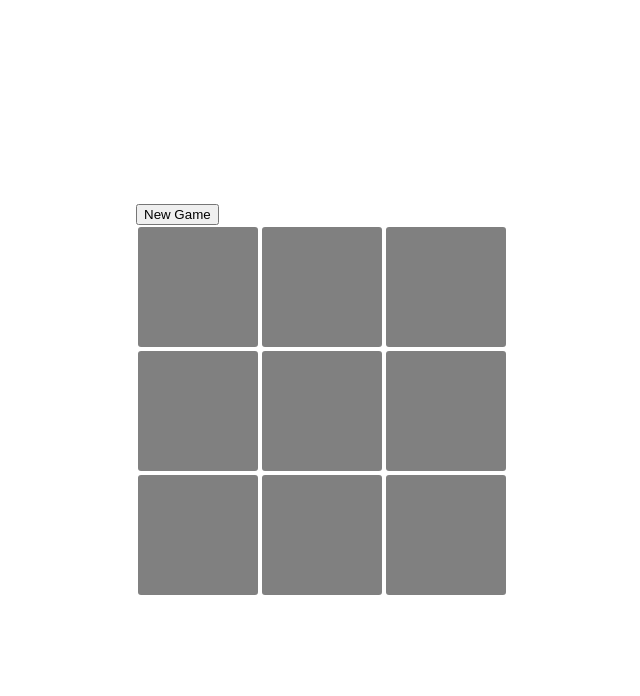
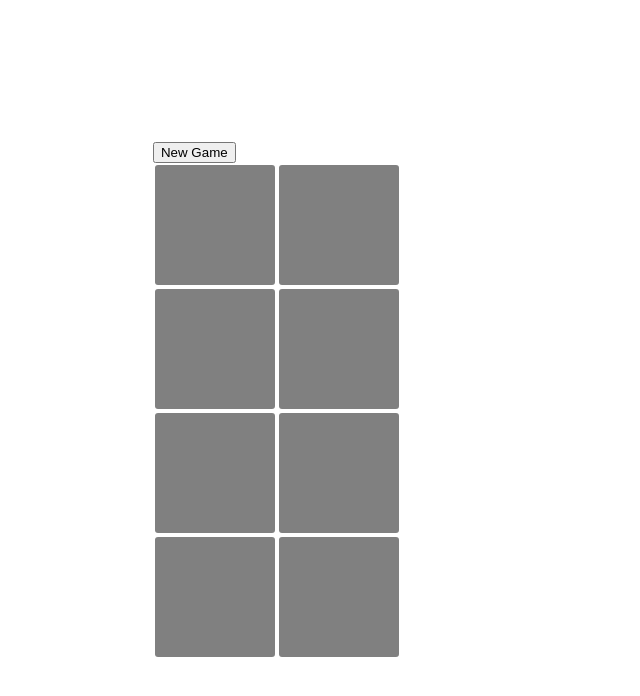
Before and after one commit to quoctrong288/flip-card-game, a React (Create React App) app: page / in a window 1280 px wide. Shown: the top 696 px of the page, without its empty margins (306-946 px from the left). Built offline with nearby package versions, Linux system fonts and the light colour scheme.

Commit message:
Normal game

```diff
--- a/src/App.js
+++ b/src/App.js
@@ -1,6 +1,5 @@
 import React, { Component } from 'react';
 import Card from './components/Card';
-import logo from './logo.svg';
 import './App.css';
 
 class App extends Component {
@@ -8,30 +7,62 @@ class App extends Component {
       super(props);
 
       this.level = 1;
+      this.firstCard = null;
+      this.secondCard = null;
       this.state = {
           numbers: []
       }
 
-      this.handleTileClick = this.handleTileClick.bind(this);
+      this.handleCardClick = this.handleCardClick.bind(this);
   }
 
-  handleTileClick(number) {
-      console.log("number = " + number);
+  handleCardClick(card) {
+    if (this.firstCard != null && this.secondCard != null) {
+      return false;
+    }
+    let first = this.firstCard;
+    let second = this.secondCard;
+
+    console.log("number = " + card.number);
+    if (first == null) {
+      this.firstCard = card;
+      console.log("first card = " + this.firstCard.number);
+    }
+    else if (second == null) {
+      this.secondCard = card;
+      if (this.firstCard.number === this.secondCard.number) {
+        console.log("OK Accept");
+        this.firstCard = null;
+        this.secondCard = null;
+      }
+      else {
+        console.log("Not accept");
+        setTimeout((() => {
+          this.firstCard.setState({isFlipped: false});
+          this.secondCard.setState({isFlipped: false});
+          this.firstCard = null;
+          this.secondCard = null;
+        }).bind(this), 1000);
+      }
+    }
+    return true;
   }
 
   componentDidMount() {
-      this.setState({numbers: [1,2,3,4,5,6,7,8,9]})
+    this.setState({numbers: shuffle(9)});
   }
 
   newGame() {
     console.log("start new game");
     this.level++;
-      //let gameBoard = document.getElementsByClassName("game-board");
-      //console.log("check gameboard: " + JSON.stringify(gameBoard));
-      //gameBoard.width = "396px";
+    this.setState({numbers: shuffle(16)});
   }
 
   render() {
+    var numCol = Math.sqrt(this.state.numbers.length);
+    var width = numCol * 128;
+    const divStyle = { width: width };
+
     return (
       <div>
         <div>
@@ -39,13 +70,13 @@ class App extends Component {
             New Game
           </button>
         </div>
-              <div className="game-board">
+        <div className="game-board" style={divStyle}>
         {
           this.state.numbers.map((number, index) => (
             <Card
               key={index}
               number={number}
-                          onClickHandle={this.handleTileClick}
+              onClickHandle={this.handleCardClick}
               // discovered={!this.state.unDiscovered.includes(number)}
               // guessed={this.state.guess1 === number || this.state.guess2 === number}
             />
@@ -57,4 +88,30 @@ class App extends Component {
   }
 }
 
+function shuffle(length) {
+  if (length % 2) { length--; } // length must be even number
+
+  let array = [];
+  for (let i = 0; i < length; ++i) {
+    let val = i + 1;
+    if (val > length/2) {
+      val -= length/2;
+    }
+    array[i] = val;
+  }
+
+  let curIndex = array.length, tempValue, randIndex;
+
+  while (0 !== curIndex) {
+    randIndex = Math.floor(Math.random() * curIndex);
+    curIndex -= 1;
+
+    tempValue = array[curIndex];
+    array[curIndex] = array[randIndex];
+    array[randIndex] = tempValue;
+  }
+
+  return array;
+}
+
 export default App;
--- a/src/components/Card.jsx
+++ b/src/components/Card.jsx
@@ -8,14 +8,19 @@ class Card extends Component {
         this.state = {
             isFlipped: false
         };
+        this.number = props.number;
 
         this.handleClick = this.handleClick.bind(this);
     }
 
     handleClick(e) {
         e.preventDefault();
-        this.props.onClickHandle(this.props.number);
-        this.setState(prevState => ({ isFlipped: !prevState.isFlipped }));
+        if (!this.state.isFlipped) {
+            let canFlip = this.props.onClickHandle(this);
+            if (canFlip) {
+                this.setState(prevState => ({ isFlipped: !prevState.isFlipped }));
+            }
+        }
     }
 
     getColor() {
@@ -33,7 +38,7 @@ class Card extends Component {
                 <div className ="card" onClick={this.handleClick} style={{backgroundColor: 'orange'}}>
                     <div className="back">
                         <div className="number" style={{zIndex: 1}}>
-                            {this.props.number}
+                            {this.number}
                         </div>
                     </div>
                 </div>
```
Lines whose indentation alone changed are shown as unchanged.
